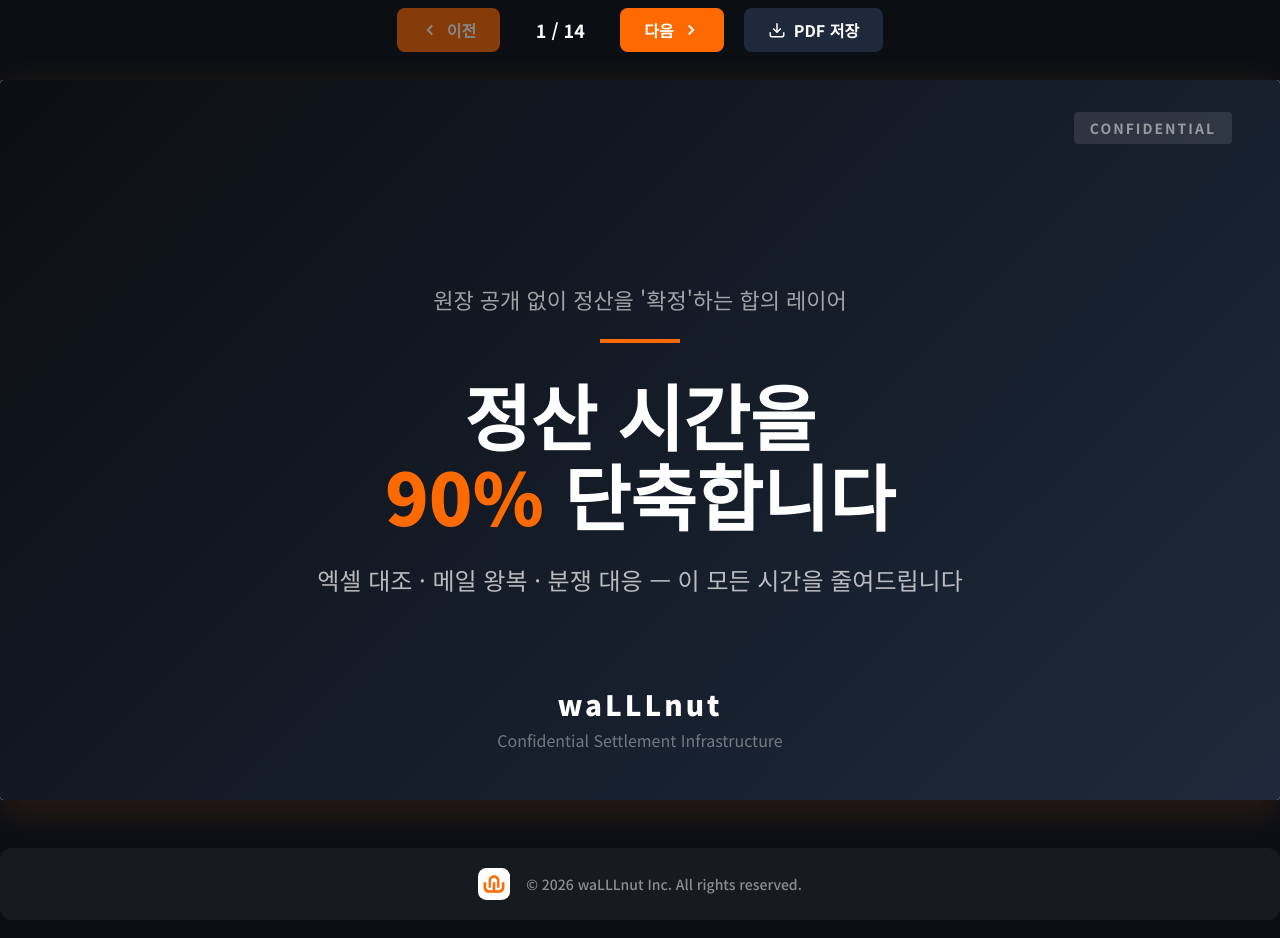
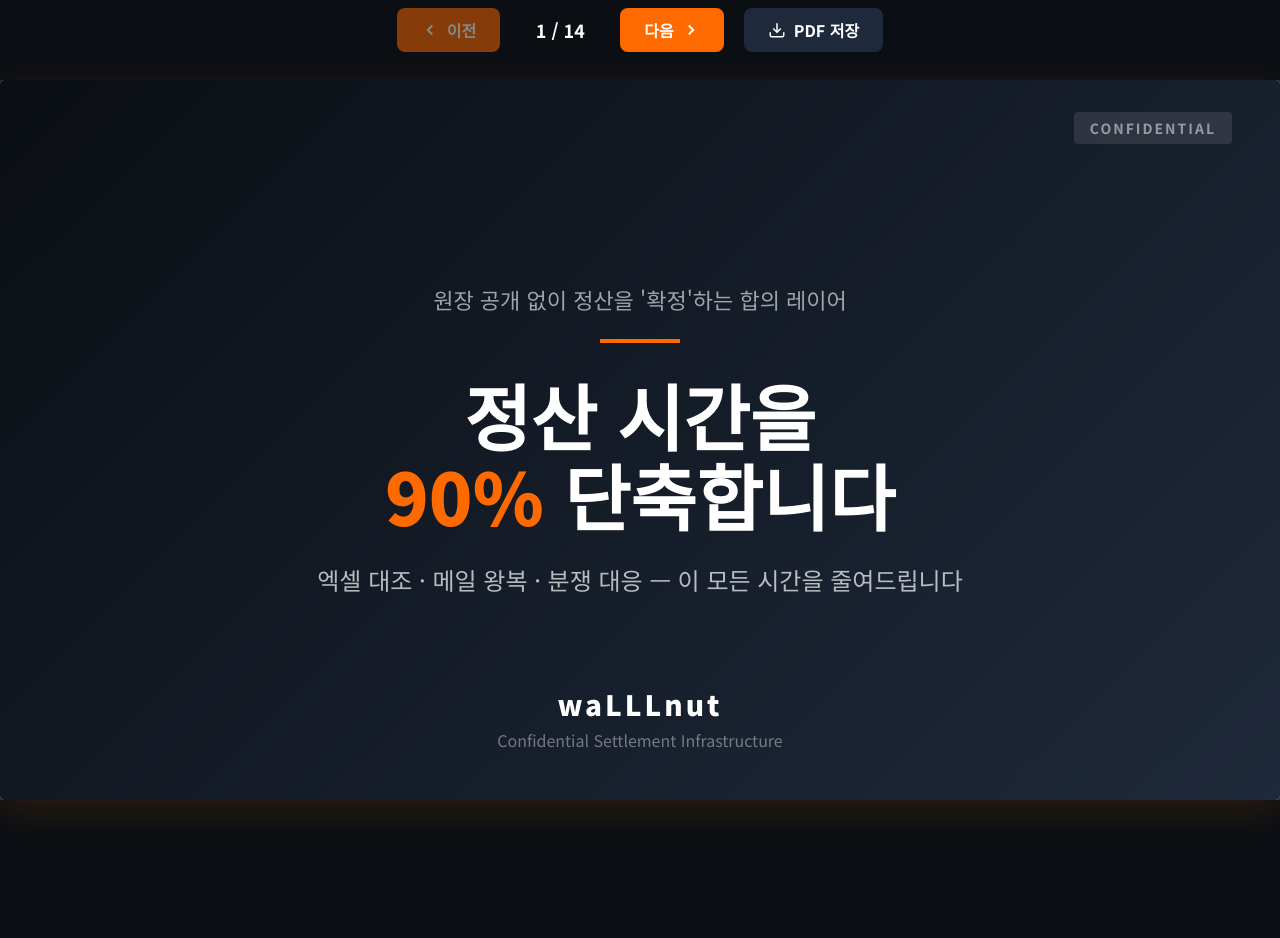
Before and after one commit to SeunghwanLee257/SeunghwanLee257.github.io, a website: page deck/waLLLnut26/index.html in a window 1280 px wide. After the commit the page ends 840 px from the top, so only its background shows below. Drawn offline with nearby package versions, Linux system fonts and the light colour scheme.

Commit message:
Move copyright inside slides using CSS ::after

```diff
--- a/deck/waLLLnut26/index.html
+++ b/deck/waLLLnut26/index.html
@@ -923,17 +923,6 @@
         </div>
     </div>
 
-    <!-- Copyright Footer -->
-    <div class="deck-footer">
-        <div class="footer-content">
-            <svg class="footer-logo" width="32" height="32" viewBox="0 0 46 46" fill="none" xmlns="http://www.w3.org/2000/svg">
-                <rect width="46" height="46" rx="12" fill="white"/>
-                <path d="M11.6582 27.4746C11.6583 30.0105 13.7337 32.0664 16.293 32.0664H21.1709V20.4658H24.8291V32.0664H29.707C32.2663 32.0664 34.3417 30.0105 34.3418 27.4746V20.4658H38V28.4414C37.9998 32.4454 34.7236 35.6914 30.6826 35.6914H15.3174C11.2764 35.6914 8.00018 32.4454 8 28.4414V20.4658H11.6582V27.4746ZM23.0029 10.3047C27.3132 10.3049 30.8076 13.7672 30.8076 18.0381V28.4297H27.4141V18.3008C27.414 15.8869 25.4391 13.9299 23.0029 13.9297C20.5666 13.9297 18.5909 15.8867 18.5908 18.3008V28.4297H15.1973V18.0381C15.1973 13.767 18.6925 10.3047 23.0029 10.3047Z" fill="#FF6A00"/>
-            </svg>
-            <span class="footer-text">© 2026 waLLLnut Inc. All rights reserved.</span>
-        </div>
-    </div>
-
     <script src="script.js"></script>
 </body>
 </html>
--- a/deck/waLLLnut26/styles.css
+++ b/deck/waLLLnut26/styles.css
@@ -1857,39 +1857,26 @@ body {
     text-align: center;
 }
 
-/* ========== Deck Footer (Copyright) ========== */
-.deck-footer {
-    width: var(--slide-width);
-    margin-top: 8px;
-    margin-bottom: 40px;
-}
-
-.footer-content {
-    display: flex;
-    align-items: center;
-    justify-content: center;
-    gap: 16px;
-    padding: 20px;
-    background: rgba(255, 255, 255, 0.05);
-    border-radius: 12px;
-}
-
-.footer-logo {
-    width: 32px;
-    height: 32px;
-}
-
-.footer-text {
-    font-size: 14px;
-    color: rgba(255, 255, 255, 0.5);
+/* ========== Slide Copyright (inside each slide via ::after) ========== */
+.slide-inner::after {
+    content: "© 2026 waLLLnut Inc.";
+    position: absolute;
+    bottom: 12px;
+    right: 20px;
+    font-size: 11px;
+    color: var(--gray);
     font-weight: 500;
+}
+
+/* Hide copyright on title slide */
+.title-slide::after {
+    display: none;
 }
 
 /* Print */
 @media print {
     .controls { display: none !important; }
     .deck-wrapper { padding: 0; }
-    .deck-footer { display: none !important; }
     .slide { display: block !important; page-break-after: always; box-shadow: none; }
     body { background: white; }
 }
```
